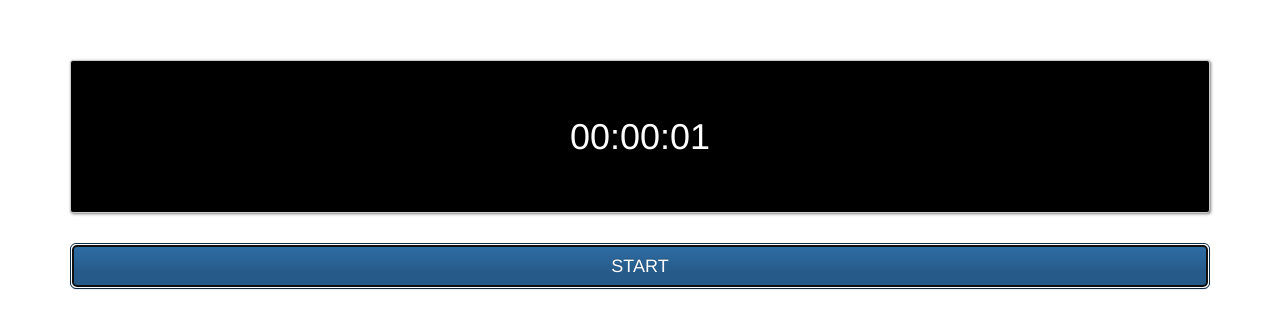
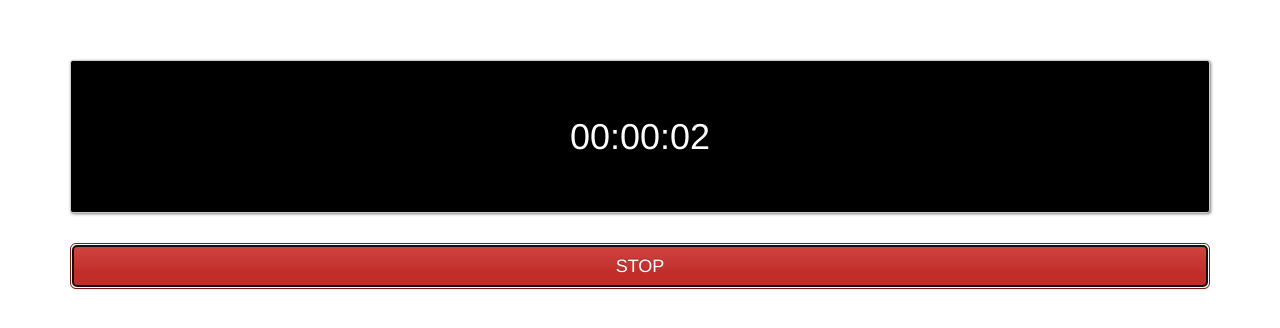
Before and after one commit to 514daisuke/Practice-JS, a plain HTML site: page chapter01/sample05/index.html in a window 1280 px wide. Both pictures are taken after a click on the button "START". Drawn offline with nearby package versions, Linux system fonts and the light colour scheme.

Commit message:
add new files

```diff
--- a/chapter01/sample05/index.html
+++ b/chapter01/sample05/index.html
@@ -25,8 +25,87 @@
 </body>
 
 <script>
-    // document.write(' <p id="timer">00:00:00</p>')
-    document.getElementById('timer').innerHTML = '00:00:01';
+    // // ゼロを追加する
+    // let addZero = function(value){
+    //     // 0秒から9秒までの間だけ
+    //     if(value < 10){
+    //         value = '0' + value;
+    //     }
+
+    //     return value
+    // }
+
+    // document.getElementById('start_stop').addEventListener('click' , function(){
+
+    //     let now = new Date();
+    //     // 秒を取得
+    //     let seconds = now.getSeconds();
+    //     seconds = addZero(seconds);
+
+    //     // 分を取得
+    //     let minutes = now.getMinutes();
+    //     minutes = addZero(minutes);
+
+
+    //     // 分を取得
+    //     let hours = now.getHours();
+    //     hours = addZero(hours);
+
+
+    //     // document.write(' <p id="timer">00:00:00</p>')
+    //     document.getElementById('timer').innerHTML = hours + ':' +  minutes + ':' + seconds;
+
+    // });
+
+    let start;
+    let timer_id;
+
+    document.getElementById('start_stop').addEventListener('click', function(){
+        if(this.innerHTML === 'START'){
+            start = new Date();
+
+            timer_id = setInterval(goTimer, 10);
+
+            // STOPボタンにする
+            this.innerHTML = 'STOP';
+            this.classList.remove('btn-primary');
+            this.classList.add('btn-danger');
+        }else{
+            clearInterval(timer_id);
+
+            // STARTボタンに戻す
+            this.innerHTML = 'START';
+            this.classList.remove('btn-danger');
+            this.classList.add('btn-primary');
+        }
+    });
+
+    let addZero = function(value){
+        if(value < 10){
+            value = '0' + value;
+        }
+
+        return value;
+    }
+
+    let goTimer = function(){
+        let now = new Date();
+
+        let milli = now.getTime() - start.getTime();
+        let seconds = Math.floor(milli / 1000);
+        let minutes = Math.floor(seconds / 60);
+        let hours = Math.floor(minutes / 60)
+
+        seconds = seconds - minutes * 60;
+        minutes = minutes - hours * 60;
+
+        hours = addZero(hours);
+        minutes = addZero(minutes);
+        seconds = addZero(seconds);
+
+        document.getElementById('timer').innerHTML = hours + ':' + minutes + ':' + seconds;
+    }
+
 </script>
 
 </html>
```
